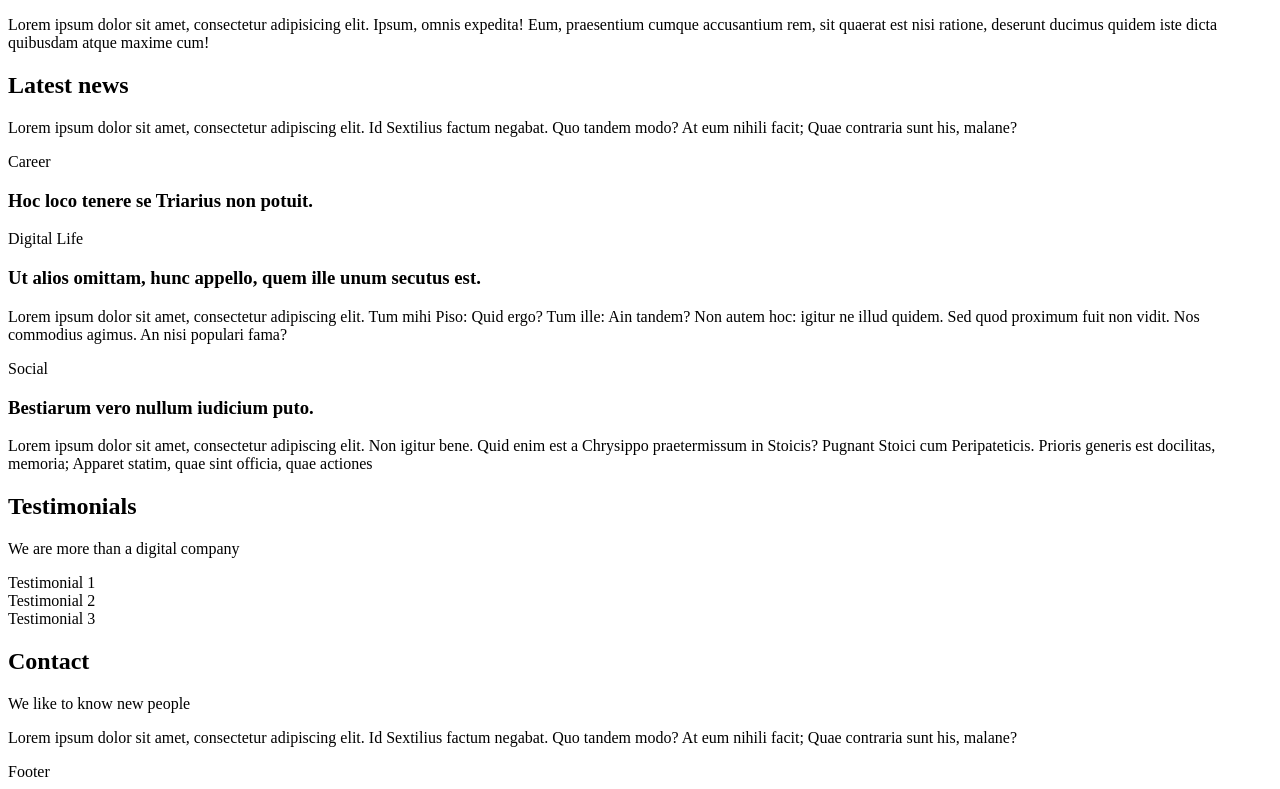
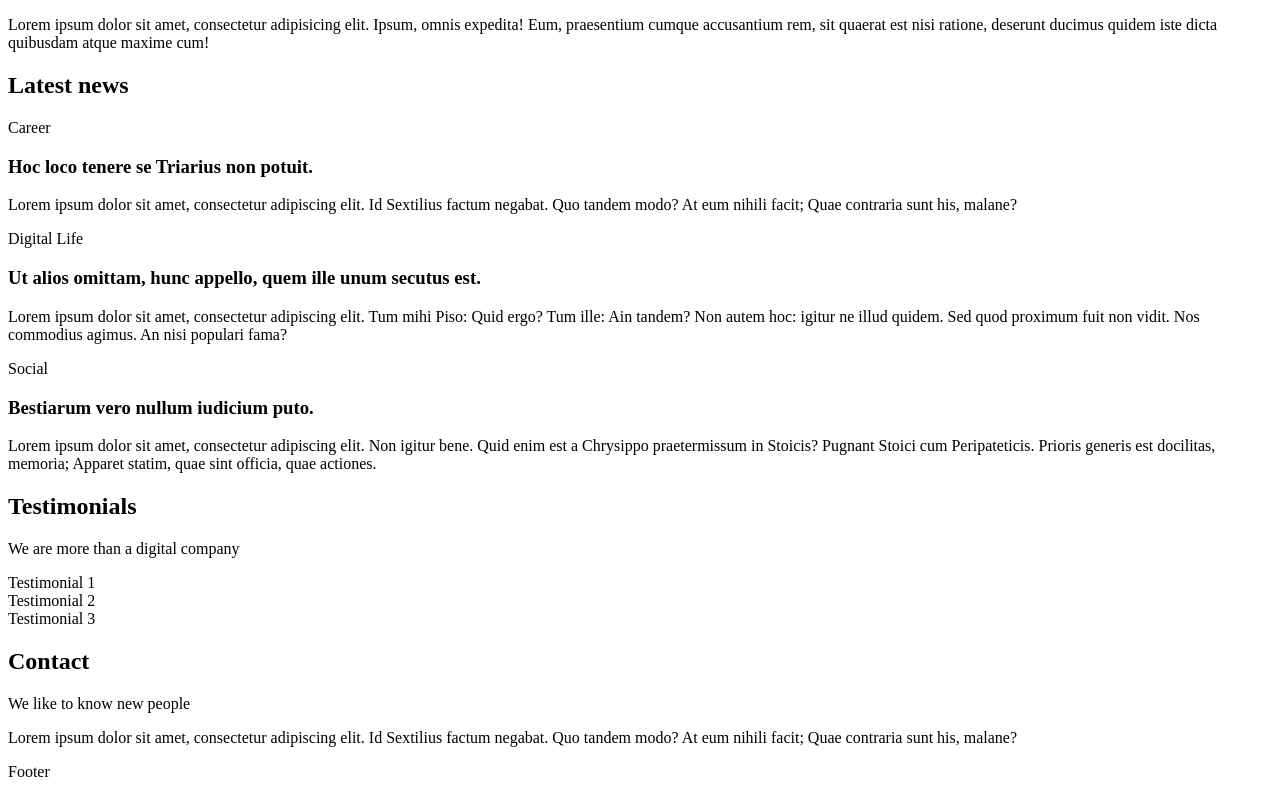
Before and after one commit to rrarima/holbertonschool-web_front_end, a plain HTML site: page html_advanced/12-index.html in a window 1280 px wide. Shown: the part 962-1751 px from the top of the page. Drawn offline with Linux system fonts and the light colour scheme.

Commit message:
Paragraphs

```diff
--- a/html_advanced/12-index.html
+++ b/html_advanced/12-index.html
@@ -61,14 +61,14 @@
       </section>
       <section>
         <h2>Latest news</h2>
-        <p>
-          Lorem ipsum dolor sit amet, consectetur adipiscing elit. Id Sextilius
-          factum negabat. Quo tandem modo? At eum nihili facit; Quae contraria
-          sunt his, malane?
-        </p>
         <article>
           <p>Career</p>
           <h3>Hoc loco tenere se Triarius non potuit.</h3>
+          <p>
+            Lorem ipsum dolor sit amet, consectetur adipiscing elit. Id
+            Sextilius factum negabat. Quo tandem modo? At eum nihili facit; Quae
+            contraria sunt his, malane?
+          </p>
         </article>
         <article>
           <p>Digital Life</p>
@@ -87,7 +87,7 @@
             Lorem ipsum dolor sit amet, consectetur adipiscing elit. Non igitur
             bene. Quid enim est a Chrysippo praetermissum in Stoicis? Pugnant
             Stoici cum Peripateticis. Prioris generis est docilitas, memoria;
-            Apparet statim, quae sint officia, quae actiones
+            Apparet statim, quae sint officia, quae actiones.
           </p>
         </article>
       </section>
```
